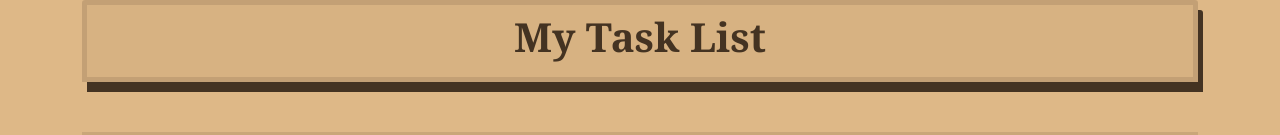
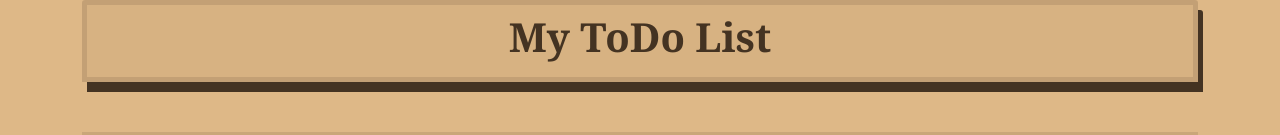
Before and after one commit to oguzgul06/Angular-ToDoApp, an Angular app: page / in a window 1280 px wide. Shown: the top 135 px of the page. Built offline with nearby package versions, Linux system fonts and the light colour scheme.

Commit message:
Build delete func with removeTask on the task-list.component

```diff
--- a/src/app/app.component.ts
+++ b/src/app/app.component.ts
@@ -6,6 +6,6 @@
   styleUrls: ['./app.component.css'],
 })
 export class AppComponent {
-  title = 'My Task List';
+  title = 'My ToDo List';
   taskList: string[] = ['task 1', 'task 2', 'task 3', 'task 4'];
 }
--- a/src/app/task-form/task-form.component.ts
+++ b/src/app/task-form/task-form.component.ts
@@ -14,5 +14,6 @@
 
   addTodo() {
     this.taskList.unshift(this.newTask);
+    this.newTask = '';
   }
 }
--- a/src/app/task-list/task-list.component.html
+++ b/src/app/task-list/task-list.component.html
@@ -1,5 +1,6 @@
 <ul>
   <li class="d-flex my-3 py-2 px-3" *ngFor="let task of tasks; let i = index">
-    {{ task }} <button class="btn btn-danger">Delete</button>
+    {{ task }}
+    <button class="btn btn-danger" (click)="removeTask(i)">Delete</button>
   </li>
 </ul>
--- a/src/app/task-list/task-list.component.ts
+++ b/src/app/task-list/task-list.component.ts
@@ -11,4 +11,8 @@
   constructor() {}
 
   ngOnInit(): void {}
+
+  removeTask(index: number) {
+    this.tasks.splice(index, 1);
+  }
 }
```
